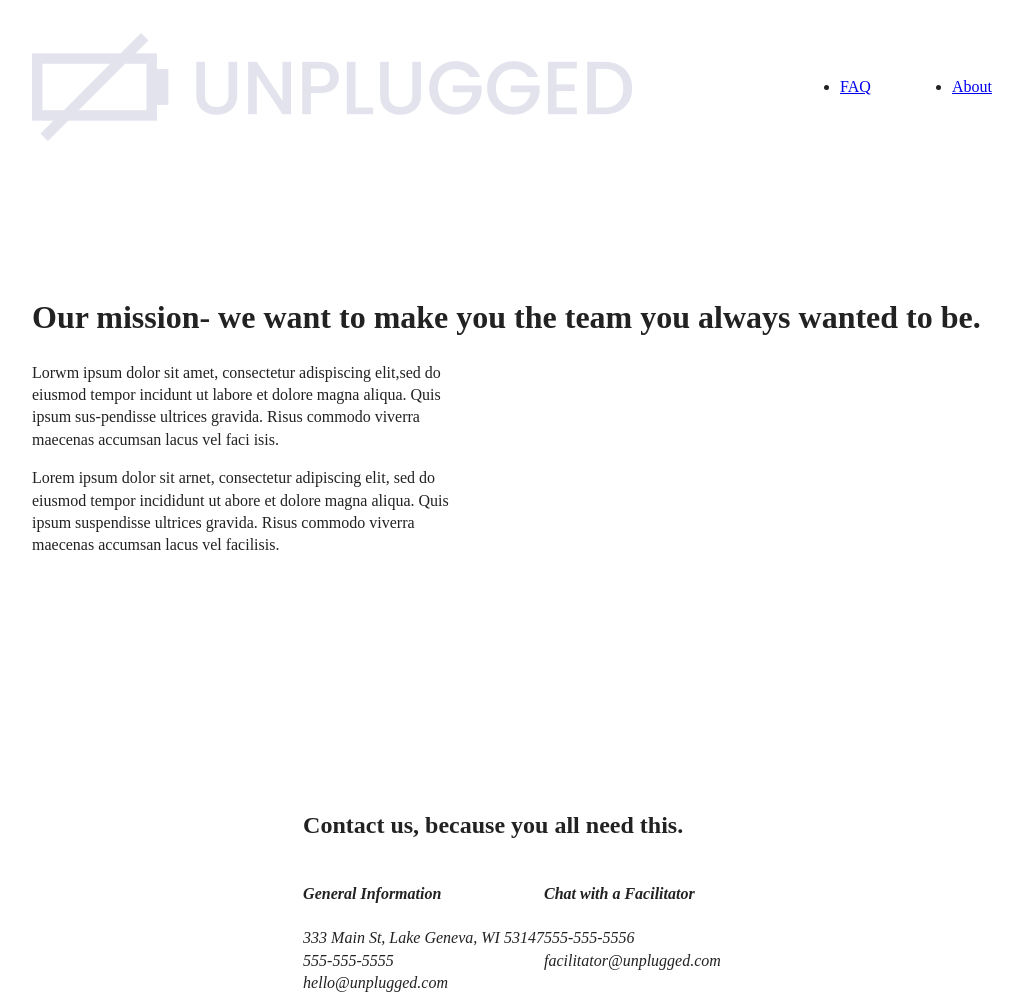
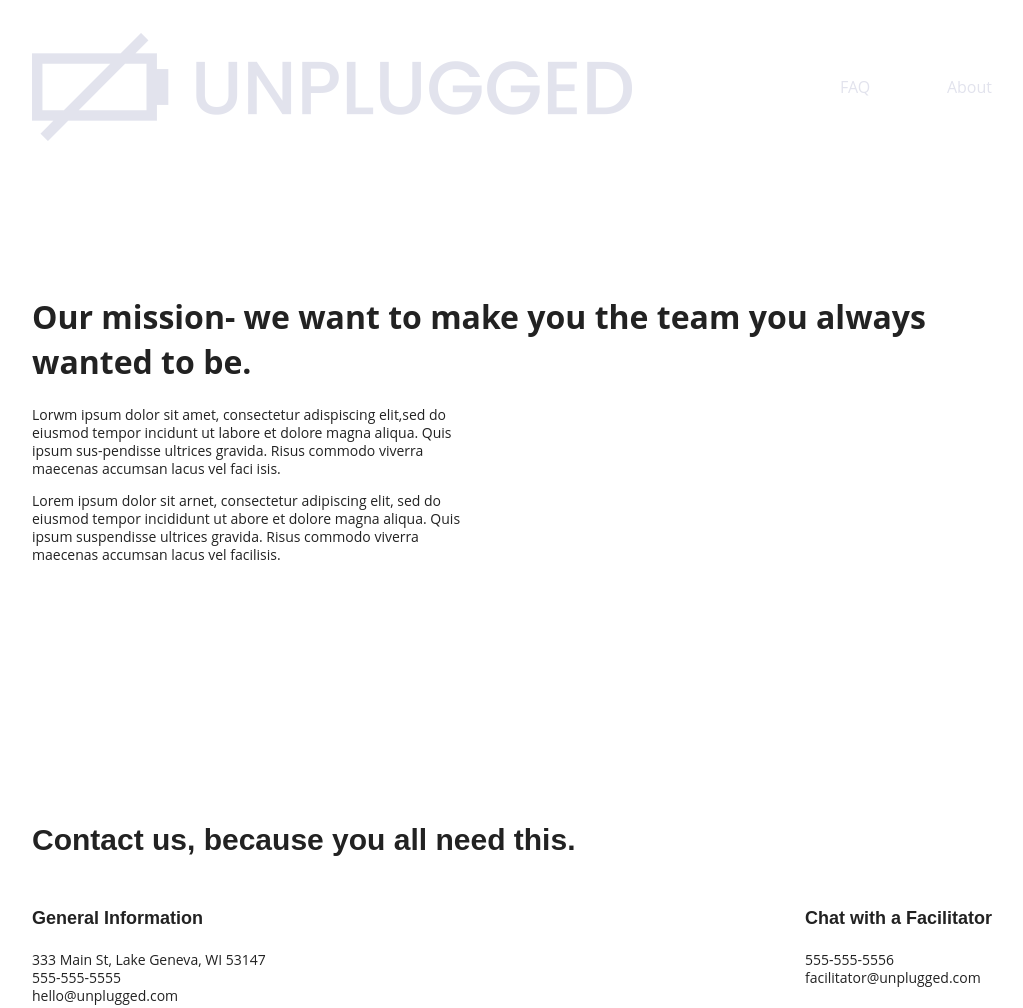
Before and after one commit to ceairaF/unplugged, a website: page about/index.html in a window 1280 px wide. Shown: the top 1008 px of the page, without its empty margins (128-1151 px from the left). Drawn offline with Linux system fonts and the light colour scheme; files whose address does not match are found by name.

Commit message:
css styling pt 1

```diff
--- a/css/main.css
+++ b/css/main.css
@@ -88,6 +88,63 @@ textarea {
    ========================================================================== */
 
 
+/* General Styles */
+
+html {
+  font-size:16px;
+}
+
+body {
+  font-family: 'Open Sans', sans-serif;
+  font-size:1em;
+  text-align:left;
+}
+
+ul,
+ol {
+  list-style-type:none;
+}
+
+a {
+	color: #e2e3ed;
+  text-decoration: none;
+}
+
+h2 {
+    font-family: 'Poppins', sans-serif;
+    font-size:1.875em;
+}
+
+h3,
+h4 {
+  font-family: 'Poppins', sans-serif;
+  margin:20px 0;
+  font-size:1.125em;
+
+}
+
+p {
+  font-size:0.875em;
+  line-height:1.285;
+}
+
+img {
+
+}
+
+figure {
+
+}
+
+address {
+  font-style:normal;
+}
+
+.content-wrapper {
+  width:90%;
+  margin:50px 0;
+
+}
 /******************* Base header- footer styles ******************/
 
 header,
```
Also changed, not shown: 6 other files.
